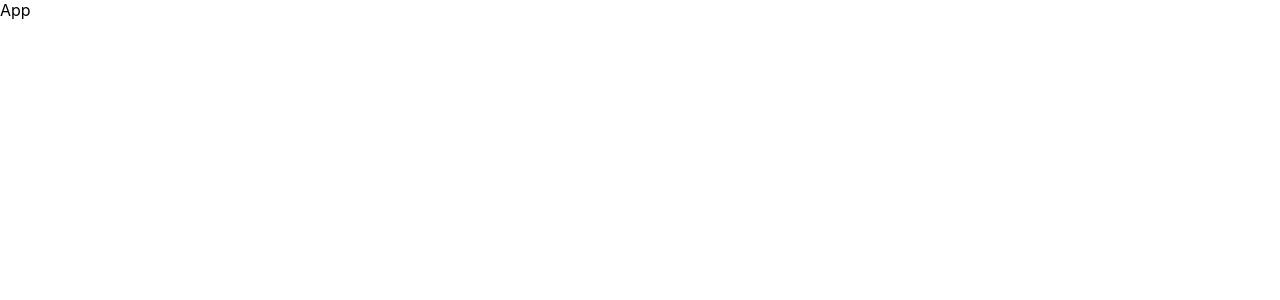
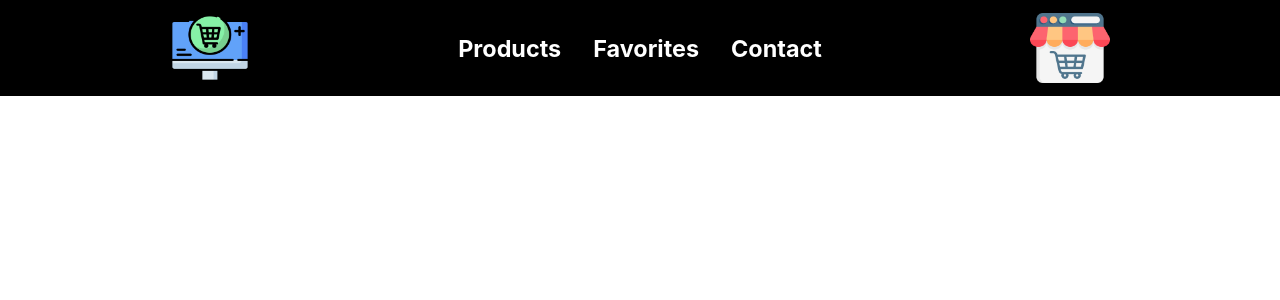
Before and after one commit to yusufdeepwork/react-eCommerce-clothes, a React (Create React App) app: page / in a window 1280 px wide. Shown: the top 300 px of the page. Built offline with nearby package versions, Linux system fonts and the light colour scheme.

Commit message:
add NavBar Component

```diff
--- a/src/App.js
+++ b/src/App.js
@@ -1,9 +1,13 @@
+import React from 'react';
+
+import { BrowserRouter } from 'react-router-dom';
+import NavBar from './components/NavBar';
 
 function App() {
   return (
-    <div>
-     App
-    </div>
+    <BrowserRouter>
+      <NavBar />
+    </BrowserRouter>
   );
 }
 
--- /dev/null
+++ b/src/components/NavBar.js
@@ -0,0 +1,69 @@
+import React from 'react';
+import styled from 'styled-components';
+import { NavLink as Link } from 'react-router-dom';
+import { FaBars } from 'react-icons/fa';
+import logo from '../assets/logo.png';
+import shoppingCart from '../assets/shopping.png';
+
+const NavBar = () => (
+  <Nav>
+    <NavLink to="/products"><img alt="logo" src={logo} width="80px" height="80%" /></NavLink>
+    <NavMenu>
+      <NavLink to="/products" activeStyle><h1>Products</h1></NavLink>
+      <NavLink to="/favorites" activeStyle><h1>Favorites</h1></NavLink>
+      <NavLink to="/contact" activeStyle><h1>Contact</h1></NavLink>
+    </NavMenu>
+    <NavLink to="/cart" activeStyle>
+      <img alt="logo" style={{ color: 'white' }} src={shoppingCart} width="80px" height="80%" />
+    </NavLink>
+    <Bars />
+  </Nav>
+);
+export default NavBar;
+
+const Nav = styled.nav`
+  background: #000;
+  display: flex;
+  text-align: center;
+  justify-content: space-between;
+  height: 6rem;
+  font-size: 20px;
+  padding:0 12vw;
+
+  @media screen and (max-width: 768px){
+    padding: 0;
+  }
+`;
+const NavMenu = styled.nav`
+  display: flex;
+  align-items: center;
+`;
+
+const NavLink = styled(Link)`
+  color: white;
+  display: flex;
+  align-items: center;
+  text-decoration: none;
+  padding: 0 1rem;
+
+  &.active {
+    color:aquamarine ;
+  }
+  transition: all 0.2s ease-in-out;
+  @media screen and (max-width: 768px){
+      display: ${(({ activeStyle }) => (activeStyle ? 'none' : null))}
+  }
+`;
+const Bars = styled(FaBars)`
+  justify-content: center;
+  align-items: center;
+  cursor: pointer;
+  display: none;
+  color: #fff;
+  @media screen and (max-width: 768px) {
+    display: flex;
+  }
+  width: 2.5rem;
+  height: 100%;
+  margin-right: 20px;
+`;
--- a/src/index.js
+++ b/src/index.js
@@ -7,5 +7,5 @@ ReactDOM.render(
   <React.StrictMode>
     <App />
   </React.StrictMode>,
-  document.getElementById('root')
+  document.getElementById('root'),
 );
```
Also changed, not shown: src/assets/logo.png (added), src/assets/shopping.png (added).
